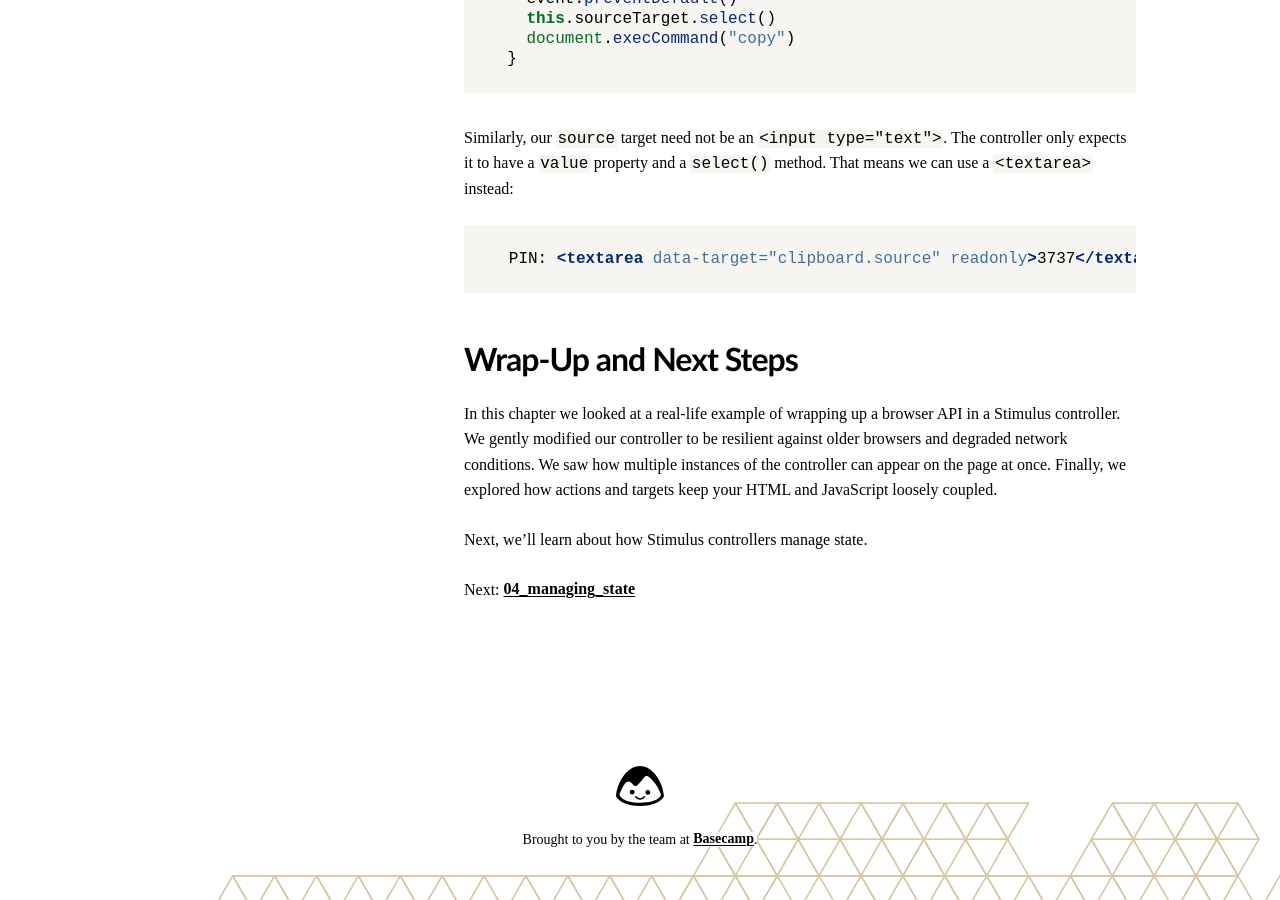
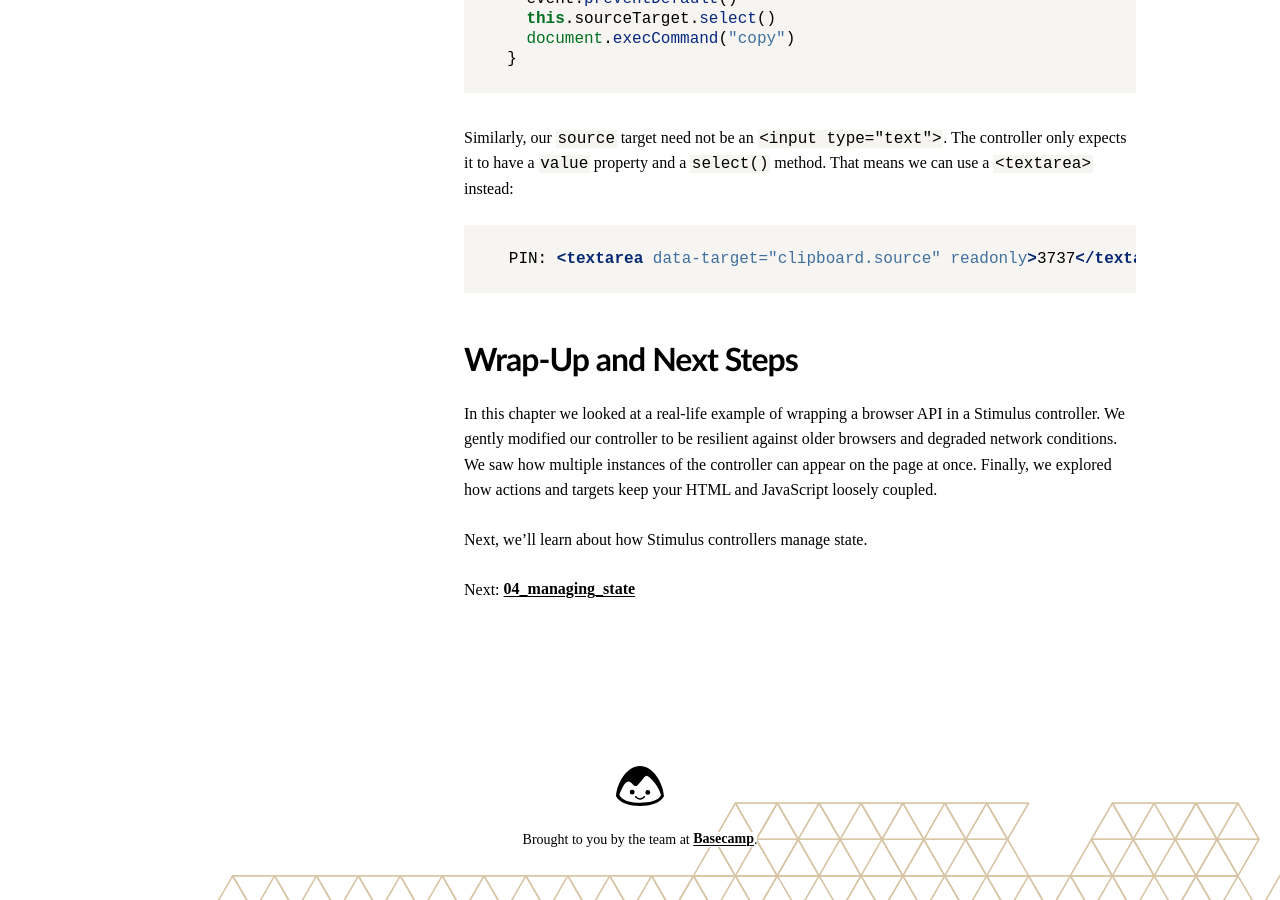
Before and after one commit to hotwired/stimulus-site, a Jekyll site: the page built from _handbook/03_building_something_real.md, in a window 1280 px wide and 900 px high, scrolled down 6271 px. Built offline with Jekyll 4.4.1, drawn with Linux system fonts in a browser that asks for light colours; some web fonts are replaced; some of the changed text lies outside the part shown.

```diff
--- a/_handbook/03_building_something_real.md
+++ b/_handbook/03_building_something_real.md
@@ -216,6 +216,6 @@ Similarly, our `source` target need not be an `<input type="text">`. The control
 
 ## Wrap-Up and Next Steps
 
-In this chapter we looked at a real-life example of wrapping up a browser API in a Stimulus controller. We gently modified our controller to be resilient against older browsers and degraded network conditions. We saw how multiple instances of the controller can appear on the page at once. Finally, we explored how actions and targets keep your HTML and JavaScript loosely coupled.
+In this chapter we looked at a real-life example of wrapping a browser API in a Stimulus controller. We gently modified our controller to be resilient against older browsers and degraded network conditions. We saw how multiple instances of the controller can appear on the page at once. Finally, we explored how actions and targets keep your HTML and JavaScript loosely coupled.
 
 Next, we'll learn about how Stimulus controllers manage state.
```
Also changed, not shown: other parts of _handbook/03_building_something_real.md (+1 -1 lines).
